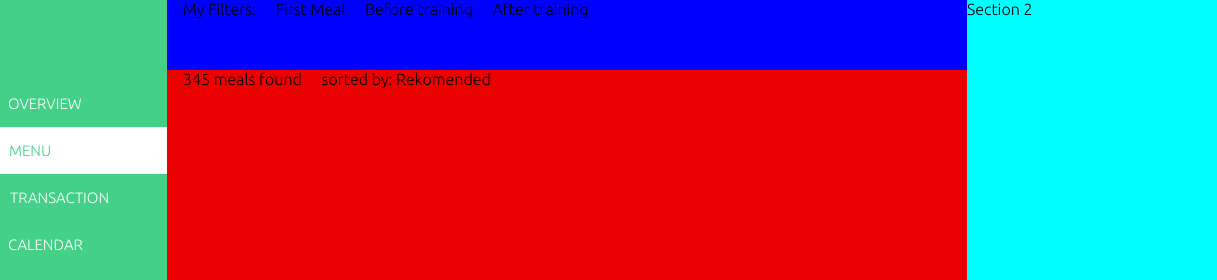
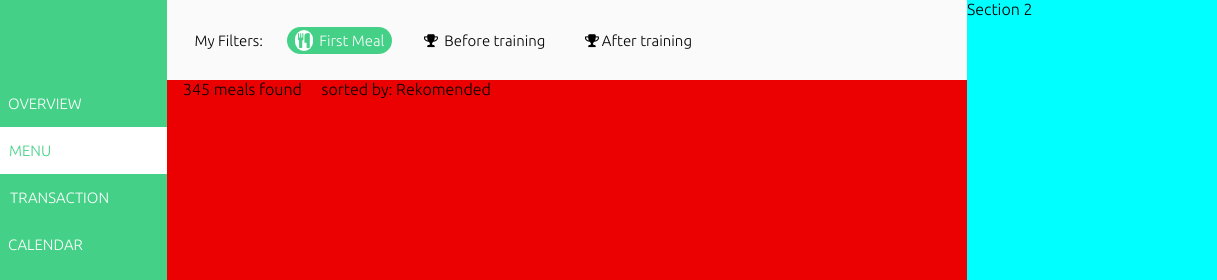
Before and after one commit to tombalv/Food-delivery-platform, a website: page index.html in a window 1280 px wide. Shown: the top 280 px of the page, 63-1280 px from the left. Drawn offline with Linux system fonts and the light colour scheme.

Commit message:
top content

```diff
--- a/css/base/base.css
+++ b/css/base/base.css
@@ -0,0 +1,17 @@
+* {
+  margin: 0;
+  padding: 0;
+  box-sizing: border-box;
+  font-family: "Ubuntu", sans-serif;
+}
+body {
+  min-width: 450px;
+}
+main {
+  display: flex;
+  flex-direction: row;
+}
+section {
+  background-color: #eb0101;
+  width: 100%;
+}
--- a/css/base/layout.css
+++ b/css/base/layout.css
@@ -1,25 +1,53 @@
-/* Main body style */
-* {
-  margin: 0;
-  padding: 0;
-  box-sizing: border-box;
-  font-family: "Ubuntu", sans-serif;
+.top-content {
+  display: flex;
+  gap: 17px;
+  align-items: center;
+  font-size: 15px;
+  padding-left: 20px;
+  height: 80px;
+  background-color: #fafafa;
 }
-body {
-  min-width: 450px;
+p {
+  padding: 0.2em 0.5em;
 }
-main {
-  display: flex;
-  flex-direction: row;
+p i {
+  margin-right: 3px;
 }
-section {
-  background-color: #eb0101;
-  width: 100%;
+.first-meal {
+  border-radius: 20px;
+  background-color: #44d187;
+  color: #fafafa;
 }
-.top-content {
-  height: 70px;
-  background-color: blue;
+.first-meal i {
+  padding: 0.2em;
+  border-radius: 20px;
+  background-color: white;
+  color: #44d187;
 }
+.first-meal:hover {
+  background-color: #47de90b3;
+  cursor: pointer;
+}
+.before-training {
+  padding: 0.3em 0.5em;
+}
+.before-training:hover {
+  border-radius: 20px;
+  background-color: #47de90b3;
+  color: #fafafa;
+  cursor: pointer;
+}
+
+.after-training {
+  padding: 0.3em 0.5em;
+}
+.after-training:hover {
+  border-radius: 20px;
+  background-color: #47de90b3;
+  color: #fafafa;
+  cursor: pointer;
+}
+
 .check-out {
   width: 400px;
   background-color: aqua;
--- a/css/base/sidebar.css
+++ b/css/base/sidebar.css
@@ -12,6 +12,7 @@ a {
   padding: 1em;
   text-transform: uppercase;
   font-size: 15px;
+  cursor: pointer;
 }
 i {
   padding-left: 0.5em;
@@ -21,6 +22,7 @@ a:hover {
   border-bottom-left-radius: 30px;
   background-color: #fafafaa4;
   color: #44d187;
+  cursor: pointer;
 }
 span {
   padding-left: 1em;
--- a/css/pages/home.css
+++ b/css/pages/home.css
@@ -1,2 +1,3 @@
 @import "../base/sidebar.css";
 @import "../base/layout.css";
+@import "../base/base.css";
--- a/index.html
+++ b/index.html
@@ -44,10 +44,14 @@
       </aside>
       <section>
         <div class="top-content">
-          <span>My Filters:</span>
-          <span> First Meal</span>
-          <span> Before training</span>
-          <span>After training</span>
+          <p>My Filters:</p>
+          <p class="first-meal"><i class="fa fa-cutlery"></i> First Meal</p>
+          <p class="before-training">
+            <i class="fa fa-trophy"></i> Before training
+          </p>
+          <p class="after-training">
+            <i class="fa fa-trophy"></i>After training
+          </p>
         </div>
         <div class="middle-content">
           <span>345 meals found</span>
```
